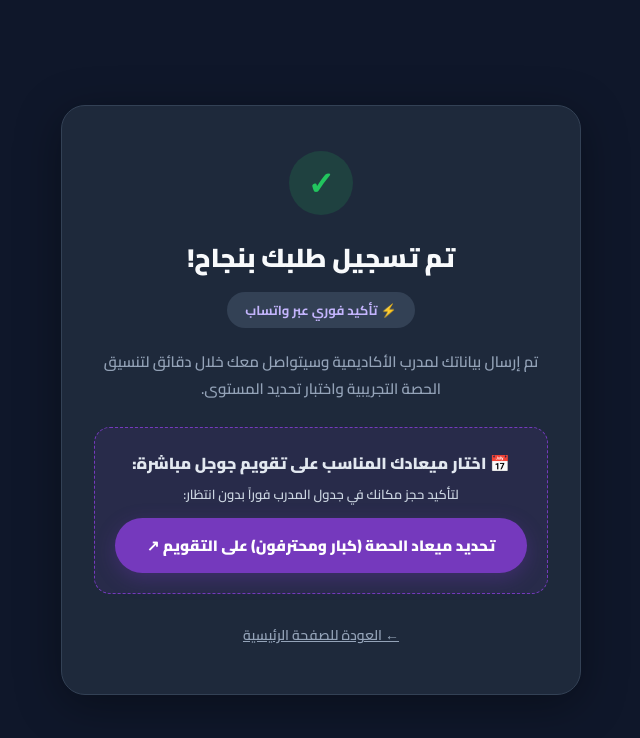
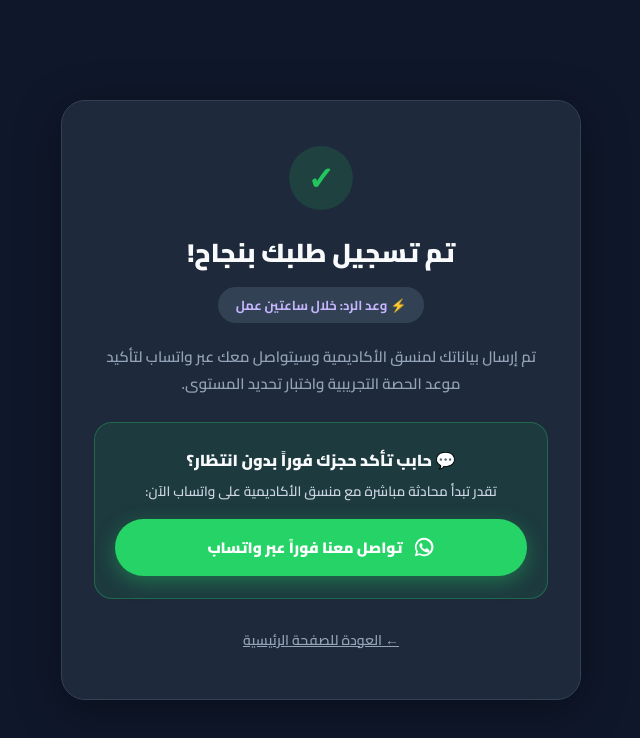
Before and after one commit to aimanagement725-ops/ai-language-academy, a plain HTML site: page thank-you.html in a window 1280 px wide. Shown: the whole page, without its empty margins (319-959 px from the left). Drawn offline with Linux system fonts and the light colour scheme.

Commit message:
Replace calendar box with WhatsApp action box
Replaced calendar booking section with a direct WhatsApp action box. Updated styles and text for the new WhatsApp button.

```diff
--- a/thank-you.html
+++ b/thank-you.html
@@ -94,41 +94,50 @@
       font-size: 15px;
       margin-bottom: 25px;
     }
-    .calendar-box {
-      background: rgba(117, 57, 189, 0.12);
-      border: 1.5px dashed #7539bd;
-      border-radius: 16px;
-      padding: 20px;
+    .whatsapp-box {
+      background: rgba(37, 211, 102, 0.1);
+      border: 1.5px solid rgba(37, 211, 102, 0.3);
+      border-radius: 18px;
+      padding: 22px 20px;
       margin-bottom: 25px;
     }
-    .calendar-box h3 {
+    .whatsapp-box h3 {
       font-size: 16px;
       font-weight: 800;
-      color: #e2e8f0;
+      color: #f8fafc;
       margin-bottom: 6px;
     }
-    .calendar-box p {
-      font-size: 13px;
+    .whatsapp-box p {
+      font-size: 13.5px;
       color: #cbd5e1;
-      margin-bottom: 14px;
+      margin-bottom: 16px;
       line-height: 1.6;
     }
-    .btn-calendar {
-      display: inline-block;
-      background: #7539bd;
+    .btn-whatsapp {
+      display: flex;
+      align-items: center;
+      justify-content: center;
+      gap: 10px;
+      background: #25D366;
       color: #fff;
       text-decoration: none;
-      padding: 13px 30px;
+      padding: 14px 28px;
       border-radius: 30px;
       font-weight: 800;
       font-size: 15px;
       transition: all 0.2s ease;
-      box-shadow: 0 6px 20px rgba(117,57,189,0.3);
+      box-shadow: 0 6px 20px rgba(37, 211, 102, 0.35);
       width: 100%;
     }
-    .btn-calendar:hover {
-      background: #6028a0;
+    .btn-whatsapp:hover {
+      background: #20ba5a;
       transform: translateY(-2px);
+      box-shadow: 0 10px 25px rgba(37, 211, 102, 0.45);
+    }
+    .btn-whatsapp svg {
+      width: 22px;
+      height: 22px;
+      fill: #fff;
     }
     .btn-home {
       display: inline-block;
@@ -147,16 +156,17 @@
   <div class="card">
     <div class="check-icon">✓</div>
     <h1>تم تسجيل طلبك بنجاح!</h1>
-    <div class="badge">⚡ تأكيد فوري عبر واتساب</div>
+    <div class="badge">⚡ وعد الرد: خلال ساعتين عمل</div>
 
-    <p>تم إرسال بياناتك لمدرب الأكاديمية وسيتواصل معك خلال دقائق لتنسيق الحصة التجريبية واختبار تحديد المستوى.</p>
+    <p>تم إرسال بياناتك لمنسق الأكاديمية وسيتواصل معك عبر واتساب لتأكيد موعد الحصة التجريبية واختبار تحديد المستوى.</p>
 
-    <!-- DYNAMIC CALENDAR BOOKING BOX -->
-    <div class="calendar-box">
-      <h3>📅 اختار ميعادك المناسب على تقويم جوجل مباشرة:</h3>
-      <p>لتأكيد حجز مكانك في جدول المدرب فوراً بدون انتظار:</p>
-      <a href="https://calendar.app.google/MNmRDY8FkWsTPA759" target="_blank" rel="noopener noreferrer" class="btn-calendar" id="calendarLinkBtn">
-        تحديد ميعاد الحصة على التقويم الآن ↗
+    <!-- DIRECT WHATSAPP ACTION BOX -->
+    <div class="whatsapp-box">
+      <h3>💬 حابب تأكد حجزك فوراً بدون انتظار؟</h3>
+      <p>تقدر تبدأ محادثة مباشرة مع منسق الأكاديمية على واتساب الآن:</p>
+      <a href="https://wa.me/201017534096?text=%D9%85%D8%B1%D8%AD%D8%A8%D8%A7%D9%8B%D8%8C%20%D8%B3%D8%AC%D9%84%D8%AA%20%D8%A8%D9%8A%D8%A7%D9%86%D8%A7%D8%AA%D9%8A%20%D9%84%D8%AD%D8%AC%D8%B2%20%D8%A7%D9%84%D8%AD%D8%B5%D8%A9%20%D8%A7%D9%84%D8%AA%D8%AC%D8%B1%D9%8A%D8%A8%D9%8A%D8%A9%20%D9%81%D9%8A%20AI%20Language%20Academy%20%D9%88%D8%AD%D8%A7%D8%A8%D8%A8%20%D8%A3%D8%A3%D9%83%D8%AF%20%D8%A7%D9%84%D9%85%D9%8A%D8%B9%D8%A7%D8%AF." target="_blank" rel="noopener noreferrer" class="btn-whatsapp">
+        <svg viewBox="0 0 24 24"><path d="M12 2a10 10 0 0 0-8.6 15L2 22l5.2-1.4A10 10 0 1 0 12 2zm0 18.1a8 8 0 0 1-4.1-1.1l-.3-.2-3 .8.8-2.9-.2-.3A8 8 0 1 1 12 20.1zm4.4-6c-.2-.1-1.4-.7-1.6-.8-.2-.1-.4-.1-.6.1-.2.2-.6.8-.8 1-.1.2-.3.2-.5.1-.2-.1-1-.4-1.9-1.2-.7-.6-1.2-1.4-1.3-1.6-.1-.2 0-.4.1-.5l.4-.5c.1-.2.1-.3.2-.4 0-.2 0-.3 0-.4l-.7-1.7c-.2-.4-.4-.4-.6-.4h-.5c-.2 0-.5.1-.7.3-.2.2-.9.9-.9 2.2s1 2.5 1.1 2.7c.1.2 2 3 4.8 4.2.7.3 1.2.5 1.6.6.7.2 1.3.2 1.8.1.5-.1 1.4-.6 1.6-1.1.2-.5.2-1 .1-1.1-.1-.1-.2-.2-.5-.3z"/></svg>
+        <span>تواصل معنا فوراً عبر واتساب</span>
       </a>
     </div>
 
@@ -165,24 +175,5 @@
     </div>
   </div>
 
-  <script>
-    // Inspect URL parameter (?segment=adults or ?segment=teens) and inject the matching Google Calendar Schedule
-    const params = new URLSearchParams(window.location.search);
-    const segment = params.get('segment');
-    const calendarBtn = document.getElementById('calendarLinkBtn');
-
-    const ADULT_CALENDAR_LINK = 'https://calendar.app.google/MNmRDY8FkWsTPA759';
-    const TEEN_CALENDAR_LINK = 'https://calendar.app.google/kvYTLom5ibYCwk168';
-
-    if (segment === 'teens') {
-      calendarBtn.href = TEEN_CALENDAR_LINK;
-      calendarBtn.innerHTML = 'تحديد ميعاد الحصة (أقل من 21 سنة) على التقويم ↗';
-    } else {
-      // Default to Adults calendar
-      calendarBtn.href = ADULT_CALENDAR_LINK;
-      calendarBtn.innerHTML = 'تحديد ميعاد الحصة (كبار ومحترفون) على التقويم ↗';
-    }
-  </script>
-
 </body>
 </html>
```
